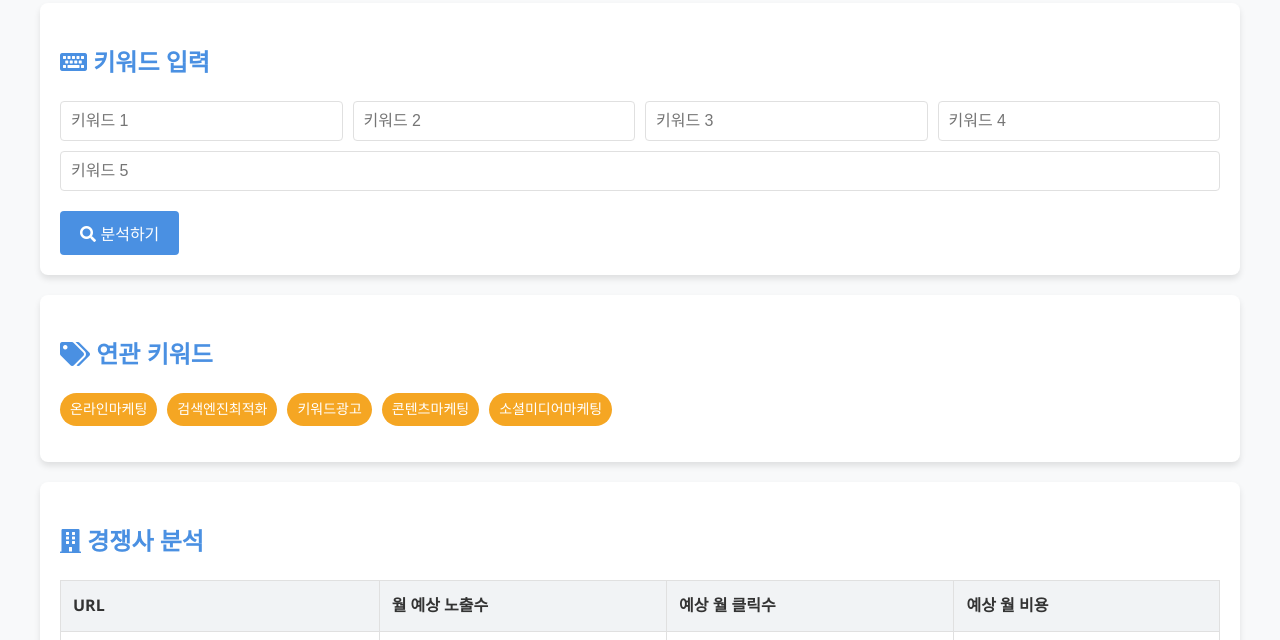
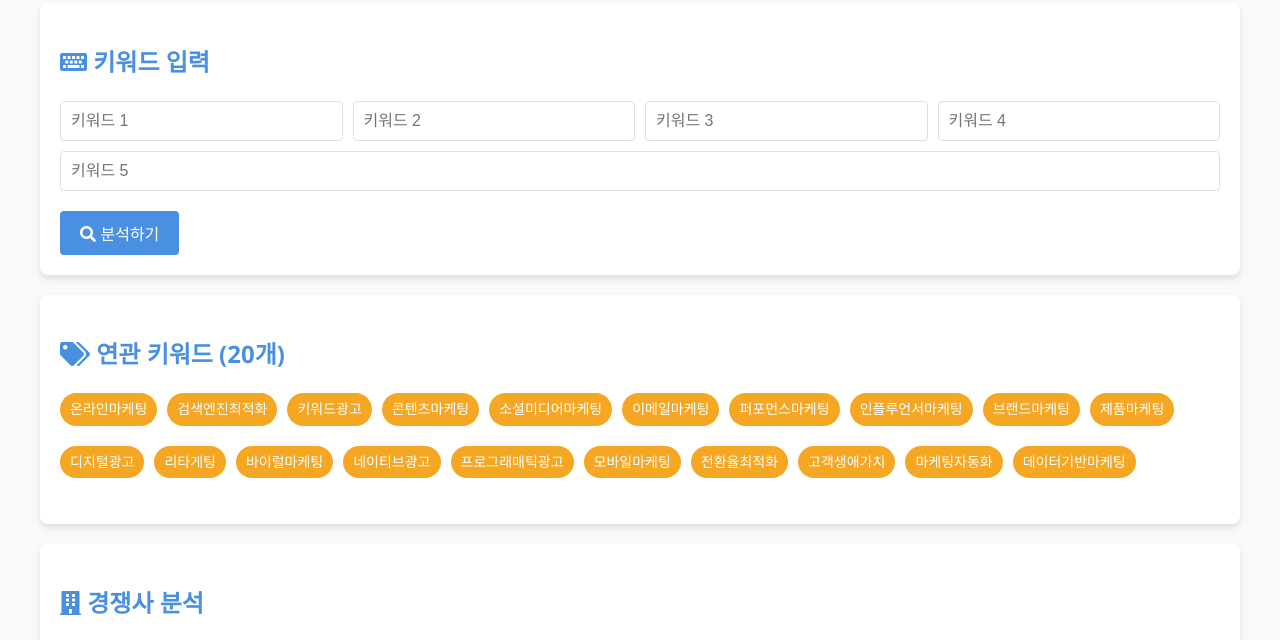
Before and after one commit to LetsWorkAround/intros, a plain HTML site: page index.html in a window 1280 px wide. Both pictures are taken after a click on the button "분석하기". Shown: the part 110-750 px from the top of the page. Drawn offline with Linux system fonts and the light colour scheme.

Commit message:
Update index.html

```diff
--- a/index.html
+++ b/index.html
@@ -90,6 +90,11 @@
             padding: 5px 10px;
             border-radius: 20px;
             font-size: 14px;
+            margin-bottom: 10px;
+            transition: background-color 0.3s;
+        }
+        .tag:hover {
+            background-color: #e09400;
         }
         .loading {
             display: none;
@@ -130,7 +135,7 @@
 
         <div id="results" style="display: none;">
             <div class="card">
-                <h2><i class="fas fa-tags"></i> 연관 키워드</h2>
+                <h2><i class="fas fa-tags"></i> 연관 키워드 (20개)</h2>
                 <ul id="relatedKeywordList" class="tag-list"></ul>
             </div>
 
@@ -154,8 +159,13 @@
 
             // 분석 시뮬레이션 (실제로는 서버 요청을 할 것입니다)
             setTimeout(() => {
-                // 연관 키워드 생성 (더미 데이터)
-                const relatedKeywords = ['온라인마케팅', '검색엔진최적화', '키워드광고', '콘텐츠마케팅', '소셜미디어마케팅'];
+                // 연관 키워드 생성 (더미 데이터 - 20개)
+                const relatedKeywords = [
+                    '온라인마케팅', '검색엔진최적화', '키워드광고', '콘텐츠마케팅', '소셜미디어마케팅',
+                    '이메일마케팅', '퍼포먼스마케팅', '인플루언서마케팅', '브랜드마케팅', '제품마케팅',
+                    '디지털광고', '리타게팅', '바이럴마케팅', '네이티브광고', '프로그래매틱광고',
+                    '모바일마케팅', '전환율최적화', '고객생애가치', '마케팅자동화', '데이터기반마케팅'
+                ];
                 const relatedKeywordList = document.getElementById('relatedKeywordList');
                 relatedKeywordList.innerHTML = '';
                 relatedKeywords.forEach(keyword => {
```
